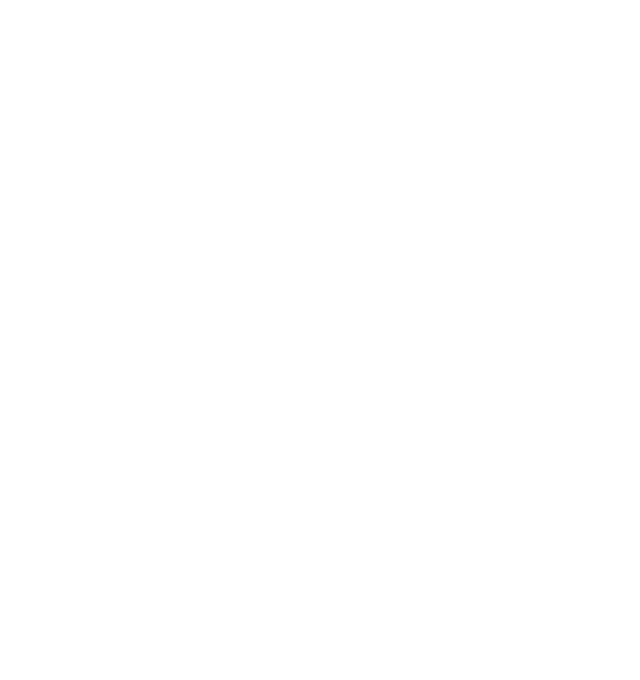
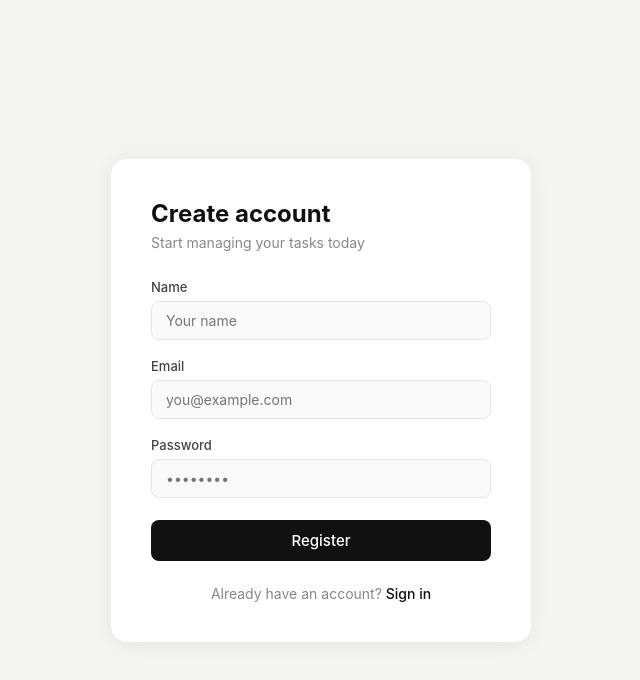
Before and after one commit to Alen-Shibu/TaskFlow, a React (Vite) app in the folder frontend/: page /register in a window 1280 px wide. Shown: the top 680 px of the page, without its empty margins (319-959 px from the left). Built offline with nearby package versions, Linux system fonts and the light colour scheme; no server answers.

Commit message:
Register andLogin pages done

```diff
--- a/frontend/src/App.jsx
+++ b/frontend/src/App.jsx
@@ -1,11 +1,29 @@
-import React from 'react'
+import { useEffect } from 'react';
+import { BrowserRouter, Routes, Route, Navigate } from 'react-router-dom';
+import useAuthStore from './store/useAuthStore';
+import Register from './pages/Register';
+import Login from './pages/Login';
+import TaskPage from './pages/TaskPage';
+import './App.css';
 
-const App = () => {
+function App() {
+  const { user, checkAuth } = useAuthStore();
+
+  // on first load, check if a valid cookie session exists
+  useEffect(() => {
+    checkAuth();
+  }, []);
+
   return (
-    <div>
-
-    </div>
-  )
+    <BrowserRouter>
+      <Routes>
+        {/* if not logged in, redirect to login */}
+        <Route path="/" element={user ? <TaskPage /> : <Navigate to="/login" />} />
+        <Route path="/login" element={!user ? <Login /> : <Navigate to="/" />} />
+        <Route path="/register" element={!user ? <Register /> : <Navigate to="/" />} />
+      </Routes>
+    </BrowserRouter>
+  );
 }
 
-export default App
+export default App;
--- /dev/null
+++ b/frontend/src/pages/Login.jsx
@@ -0,0 +1,76 @@
+import { useState } from 'react';
+import { Link, useNavigate } from 'react-router-dom';
+import useAuthStore from '../store/useAuthStore';
+import './auth.css';
+
+function Login() {
+  const navigate = useNavigate();
+  const { login, isLoading } = useAuthStore();
+
+  const [form, setForm] = useState({ email: '', password: '' });
+  const [error, setError] = useState('');
+
+  const handleChange = (e) => {
+    setForm({ ...form, [e.target.name]: e.target.value });
+  };
+
+  const handleSubmit = async (e) => {
+    e.preventDefault();
+    setError('');
+    try {
+      await login(form.email, form.password);
+      navigate('/');
+    } catch (err) {
+      setError(err.response?.data?.message || 'Something went wrong');
+    }
+  };
+
+  return (
+    <div className="auth-container">
+      <div className="auth-card">
+        <div className="auth-header">
+          <h1>Welcome back</h1>
+          <p>Sign in to your account</p>
+        </div>
+
+        {error && <div className="auth-error">{error}</div>}
+
+        <form onSubmit={handleSubmit} className="auth-form">
+          <div className="form-group">
+            <label>Email</label>
+            <input
+              type="email"
+              name="email"
+              placeholder="you@example.com"
+              value={form.email}
+              onChange={handleChange}
+              required
+            />
+          </div>
+
+          <div className="form-group">
+            <label>Password</label>
+            <input
+              type="password"
+              name="password"
+              placeholder="••••••••"
+              value={form.password}
+              onChange={handleChange}
+              required
+            />
+          </div>
+
+          <button type="submit" className="btn-primary" disabled={isLoading}>
+            {isLoading ? 'Signing in...' : 'Login'}
+          </button>
+        </form>
+
+        <p className="auth-footer">
+          Don't have an account? <Link to="/register">Register</Link>
+        </p>
+      </div>
+    </div>
+  );
+}
+
+export default Login;
--- /dev/null
+++ b/frontend/src/pages/Register.jsx
@@ -0,0 +1,89 @@
+import { useState } from 'react';
+import { Link, useNavigate } from 'react-router-dom';
+import useAuthStore from '../store/useAuthStore';
+import './auth.css';
+
+function Register() {
+  const navigate = useNavigate();
+  const { register, isLoading } = useAuthStore();
+
+  const [form, setForm] = useState({ name: '', email: '', password: '' });
+  const [error, setError] = useState('');
+
+  const handleChange = (e) => {
+    // update only the field that changed
+    setForm({ ...form, [e.target.name]: e.target.value });
+  };
+
+  const handleSubmit = async (e) => {
+    e.preventDefault(); // prevent page reload
+    setError('');
+    try {
+      await register(form.name, form.email, form.password);
+      navigate('/'); // redirect to task page on success
+    } catch (err) {
+      setError(err.response?.data?.message || 'Something went wrong');
+    }
+  };
+
+  return (
+    <div className="auth-container">
+      <div className="auth-card">
+        <div className="auth-header">
+          <h1>Create account</h1>
+          <p>Start managing your tasks today</p>
+        </div>
+
+        {error && <div className="auth-error">{error}</div>}
+
+        <form onSubmit={handleSubmit} className="auth-form">
+          <div className="form-group">
+            <label>Name</label>
+            <input
+              type="text"
+              name="name"
+              placeholder="Your name"
+              value={form.name}
+              onChange={handleChange}
+              required
+            />
+          </div>
+
+          <div className="form-group">
+            <label>Email</label>
+            <input
+              type="email"
+              name="email"
+              placeholder="you@example.com"
+              value={form.email}
+              onChange={handleChange}
+              required
+            />
+          </div>
+
+          <div className="form-group">
+            <label>Password</label>
+            <input
+              type="password"
+              name="password"
+              placeholder="••••••••"
+              value={form.password}
+              onChange={handleChange}
+              required
+            />
+          </div>
+
+          <button type="submit" className="btn-primary" disabled={isLoading}>
+            {isLoading ? 'Creating account...' : 'Register'}
+          </button>
+        </form>
+
+        <p className="auth-footer">
+          Already have an account? <Link to="/login">Sign in</Link>
+        </p>
+      </div>
+    </div>
+  );
+}
+
+export default Register;
--- /dev/null
+++ b/frontend/src/pages/TaskPage.jsx
@@ -0,0 +1,11 @@
+import React from 'react'
+
+const TaskPage = () => {
+  return (
+    <div>
+
+    </div>
+  )
+}
+
+export default TaskPage
--- /dev/null
+++ b/frontend/src/pages/auth.css
@@ -0,0 +1,113 @@
+.auth-container {
+  min-height: 100vh;
+  display: flex;
+  align-items: center;
+  justify-content: center;
+  background-color: #f5f5f0;
+}
+
+.auth-card {
+  background: #ffffff;
+  border-radius: 16px;
+  padding: 40px;
+  width: 100%;
+  max-width: 420px;
+  box-shadow: 0 2px 20px rgba(0, 0, 0, 0.07);
+}
+
+.auth-header {
+  margin-bottom: 28px;
+}
+
+.auth-header h1 {
+  font-size: 24px;
+  font-weight: 700;
+  color: #111;
+  margin-bottom: 6px;
+}
+
+.auth-header p {
+  font-size: 14px;
+  color: #888;
+}
+
+.auth-error {
+  background: #fff0f0;
+  color: #d0393b;
+  border: 1px solid #fdd;
+  border-radius: 8px;
+  padding: 10px 14px;
+  font-size: 14px;
+  margin-bottom: 18px;
+}
+
+.auth-form {
+  display: flex;
+  flex-direction: column;
+  gap: 18px;
+}
+
+.form-group {
+  display: flex;
+  flex-direction: column;
+  gap: 6px;
+}
+
+.form-group label {
+  font-size: 13px;
+  font-weight: 500;
+  color: #444;
+}
+
+.form-group input {
+  padding: 10px 14px;
+  border: 1.5px solid #e5e5e5;
+  border-radius: 8px;
+  font-size: 14px;
+  color: #111;
+  background: #fafafa;
+  transition: border-color 0.2s;
+  outline: none;
+}
+
+.form-group input:focus {
+  border-color: #111;
+  background: #fff;
+}
+
+.btn-primary {
+  padding: 11px;
+  background: #111;
+  color: #fff;
+  border: none;
+  border-radius: 8px;
+  font-size: 15px;
+  font-weight: 500;
+  margin-top: 4px;
+  transition: background 0.2s;
+}
+
+.btn-primary:hover {
+  background: #333;
+}
+
+.btn-primary:disabled {
+  background: #999;
+}
+
+.auth-footer {
+  text-align: center;
+  margin-top: 24px;
+  font-size: 14px;
+  color: #888;
+}
+
+.auth-footer a {
+  color: #111;
+  font-weight: 500;
+  text-decoration: none;
+}
+
+.auth-footer a:hover {
+  text-decoration: underline;
+}
```
